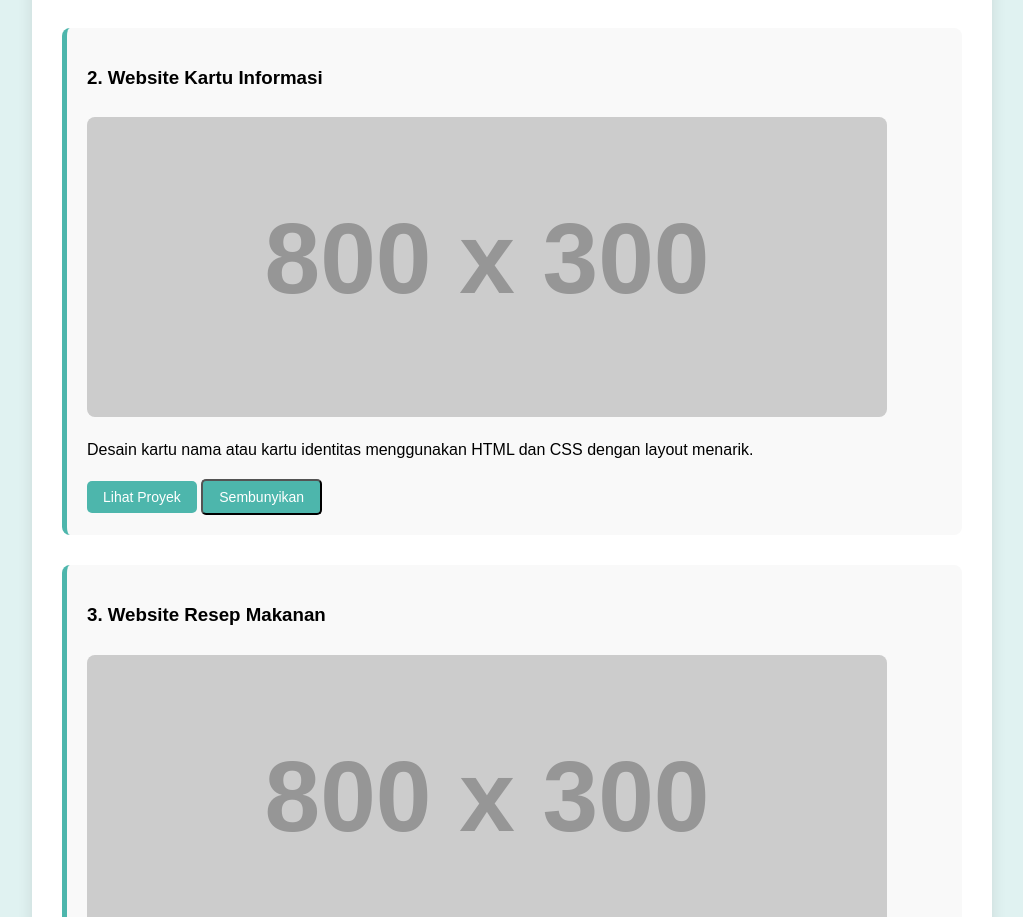
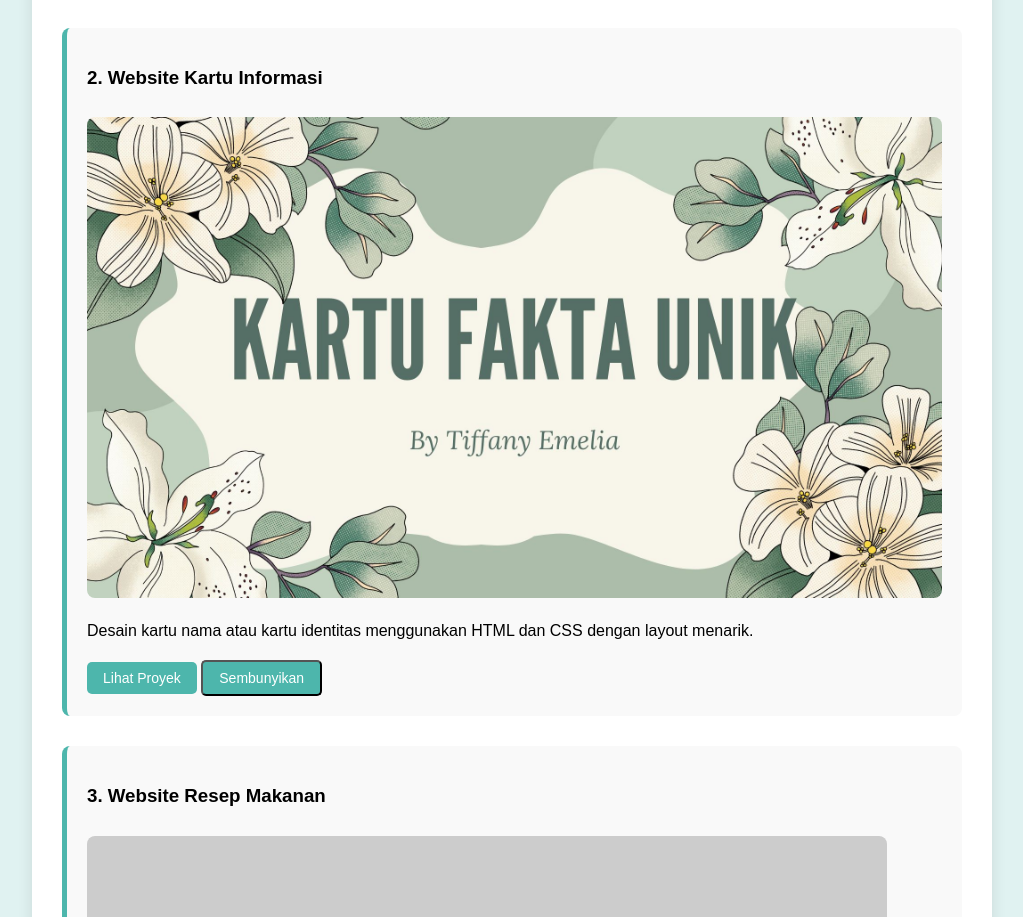
Before and after one commit to tiffanyemelia/project-tif, a plain HTML site: page index.html in a window 1280 px wide. Shown: the part 942-1859 px from the top of the page, without its empty margins (128-1151 px from the left). Drawn offline with Linux system fonts and the light colour scheme; placeholder pictures from the web are drawn by us.

Commit message:
Update index.html

```diff
--- a/index.html
+++ b/index.html
@@ -99,7 +99,7 @@
       },
       {
         title: "2. Website Kartu Informasi",
-        img: "https://via.placeholder.com/800x300?text=Kartu+Informasi",
+        img: "kartuinfothum.jpg",
         desc: "Desain kartu nama atau kartu identitas menggunakan HTML dan CSS dengan layout menarik.",
         link: "kartuinfor.html"
       },
```
